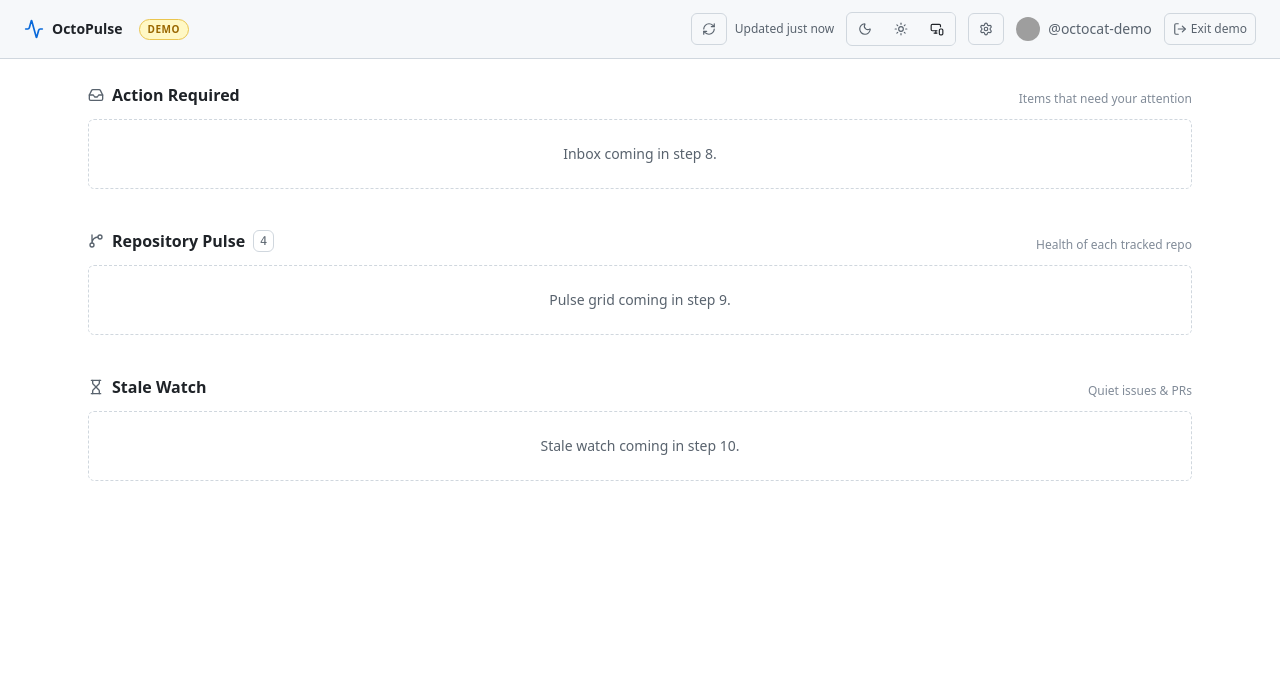
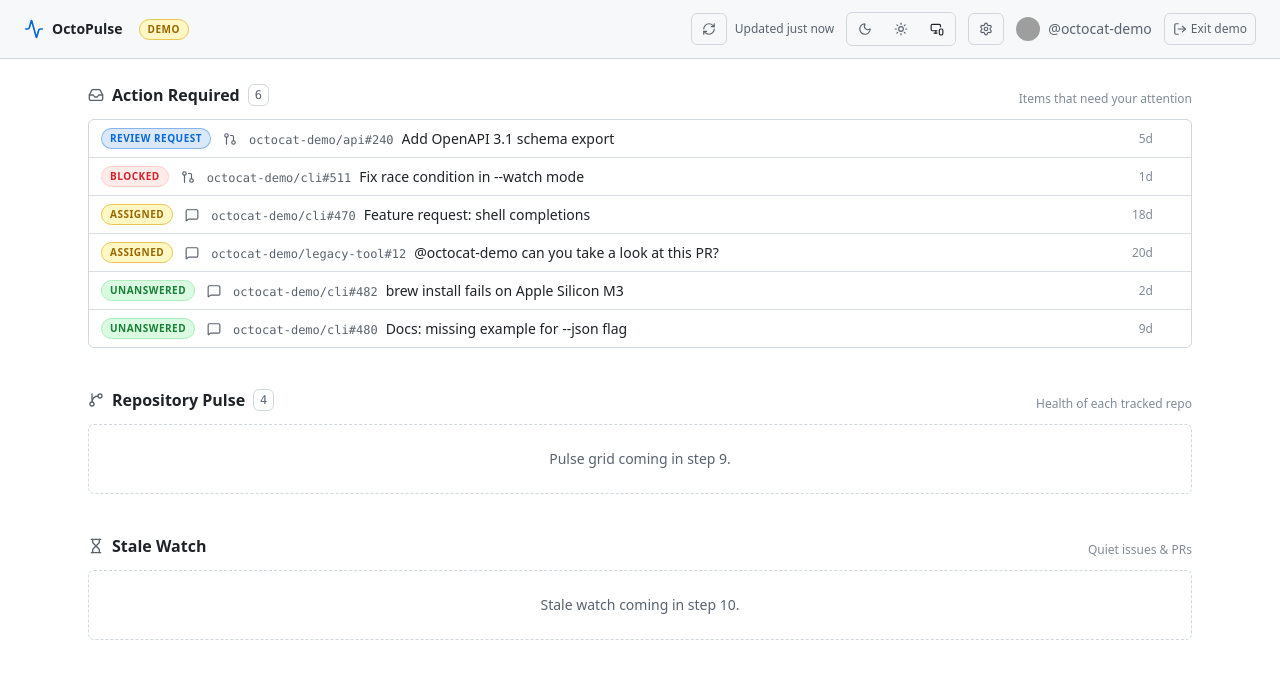
Before and after one commit to KingPin/OctoPulse, a React (Vite) app: page / in a window 1280 px wide. Both pictures are taken after a click on the button "Try demo mode without a token →". Shown: the top 676 px of the page. Built offline with nearby package versions, Linux system fonts and the light colour scheme; grey boxes are pictures that could not be loaded.

Commit message:
feat: action required inbox

```diff
--- a/package.json
+++ b/package.json
@@ -7,7 +7,8 @@
     "dev": "vite",
     "build": "tsc -b && vite build",
     "lint": "eslint .",
-    "preview": "vite preview"
+    "preview": "vite preview",
+    "test": "vitest run"
   },
   "dependencies": {
     "react": "^19.2.6",
@@ -28,6 +29,7 @@
     "tailwindcss": "^4.3.0",
     "typescript": "~6.0.2",
     "typescript-eslint": "^8.59.2",
-    "vite": "^8.0.12"
+    "vite": "^8.0.12",
+    "vitest": "^4.1.6"
   }
 }
--- /dev/null
+++ b/src/components/inbox/ActionInbox.tsx
@@ -0,0 +1,34 @@
+import { useMemo } from 'react'
+import { Inbox } from 'lucide-react'
+import { categorize } from './categorize'
+import { InboxRow } from './InboxRow'
+import type { RepoSnapshot } from '@/types/github'
+
+interface Props {
+  snapshots: RepoSnapshot[]
+  viewerLogin: string
+}
+
+export function ActionInbox({ snapshots, viewerLogin }: Props) {
+  const items = useMemo(
+    () => categorize(snapshots, viewerLogin),
+    [snapshots, viewerLogin],
+  )
+
+  if (items.length === 0) {
+    return (
+      <div className="flex flex-col items-center justify-center gap-2 p-8 border border-dashed border-[var(--color-border)] rounded-md text-[var(--color-fg-muted)]">
+        <Inbox className="w-6 h-6 text-[var(--color-success)]" aria-hidden />
+        <p className="text-sm">Inbox zero — nothing needs you right now.</p>
+      </div>
+    )
+  }
+
+  return (
+    <div className="border border-[var(--color-border)] rounded-md overflow-hidden">
+      {items.map((item) => (
+        <InboxRow key={item.id} item={item} />
+      ))}
+    </div>
+  )
+}
--- /dev/null
+++ b/src/components/inbox/InboxRow.tsx
@@ -0,0 +1,69 @@
+import { ExternalLink, GitPullRequest, MessageSquare } from 'lucide-react'
+import { CATEGORY_META, type InboxItem } from './categorize'
+
+interface Props {
+  item: InboxItem
+}
+
+const TONE_CLASS: Record<
+  'accent' | 'danger' | 'attention' | 'success',
+  string
+> = {
+  accent:
+    'bg-[color-mix(in_oklab,var(--color-accent)_15%,transparent)] text-[var(--color-accent)] border-[color-mix(in_oklab,var(--color-accent)_40%,transparent)]',
+  danger:
+    'bg-[var(--color-danger-bg)] text-[var(--color-danger)] border-[var(--color-danger-border)]',
+  attention:
+    'bg-[var(--color-attention-bg)] text-[var(--color-attention)] border-[var(--color-attention-border)]',
+  success:
+    'bg-[var(--color-success-bg)] text-[var(--color-success)] border-[var(--color-success-border)]',
+}
+
+function formatAge(days: number): string {
+  if (days === 0) return 'today'
+  if (days === 1) return '1d'
+  if (days < 30) return `${days}d`
+  if (days < 365) return `${Math.floor(days / 30)}mo`
+  return `${Math.floor(days / 365)}y`
+}
+
+export function InboxRow({ item }: Props) {
+  const meta = CATEGORY_META[item.category]
+  const Icon = item.isPullRequest ? GitPullRequest : MessageSquare
+
+  return (
+    <a
+      href={item.url}
+      target="_blank"
+      rel="noopener noreferrer"
+      className="group flex items-center gap-3 px-3 py-2 border-t border-[var(--color-border-muted)] first:border-t-0 hover:bg-[var(--color-canvas-subtle)]"
+    >
+      <span
+        className={`shrink-0 text-[10px] uppercase tracking-wider font-semibold px-2 py-0.5 rounded-full border ${TONE_CLASS[meta.tone]}`}
+      >
+        {meta.label}
+      </span>
+
+      <Icon
+        className="w-3.5 h-3.5 text-[var(--color-fg-muted)] shrink-0"
+        aria-hidden
+      />
+
+      <div className="flex-1 min-w-0 flex items-baseline gap-2">
+        <span className="font-mono text-xs text-[var(--color-fg-muted)] shrink-0">
+          {item.repoNameWithOwner}#{item.number}
+        </span>
+        <span className="truncate text-sm">{item.title}</span>
+      </div>
+
+      <span className="text-xs text-[var(--color-fg-subtle)] shrink-0">
+        {formatAge(item.ageDays)}
+      </span>
+
+      <ExternalLink
+        className="w-3.5 h-3.5 text-[var(--color-fg-subtle)] opacity-0 group-hover:opacity-100 shrink-0"
+        aria-hidden
+      />
+    </a>
+  )
+}
--- /dev/null
+++ b/src/components/inbox/categorize.ts
@@ -0,0 +1,183 @@
+import {
+  MAINTAINER_ASSOCIATIONS,
+  type AuthorAssociation,
+  type Issue,
+  type IssueComment,
+  type PullRequest,
+  type RepoSnapshot,
+} from '@/types/github'
+
+export type InboxCategory =
+  | 'review'
+  | 'assigned'
+  | 'blocked'
+  | 'unanswered'
+
+export interface InboxItem {
+  /** Stable per-item id, used as a React key. */
+  id: string
+  category: InboxCategory
+  repoNameWithOwner: string
+  number: number
+  title: string
+  url: string
+  ageDays: number
+  isPullRequest: boolean
+  /** ISO timestamp the row sorts on (createdAt for issues, updatedAt for PRs). */
+  sortAt: string
+  /** Author of the issue/PR (for display). */
+  authorLogin: string | null
+}
+
+const DAY_MS = 24 * 60 * 60 * 1000
+
+function ageDays(iso: string, now: number): number {
+  return Math.max(0, Math.floor((now - new Date(iso).getTime()) / DAY_MS))
+}
+
+function isMaintainer(assoc: AuthorAssociation): boolean {
+  return MAINTAINER_ASSOCIATIONS.includes(assoc)
+}
+
+function hasMaintainerComment(comments: IssueComment[]): boolean {
+  return comments.some((c) => isMaintainer(c.authorAssociation))
+}
+
+function viewerIsAssigned(
+  assignees: { nodes: Array<{ login: string }> },
+  viewerLogin: string,
+): boolean {
+  return assignees.nodes.some((a) => a.login === viewerLogin)
+}
+
+function viewerIsRequestedReviewer(pr: PullRequest, viewerLogin: string): boolean {
+  return pr.reviewRequests.nodes.some((r) => {
+    const reviewer = r.requestedReviewer
+    return !!reviewer && 'login' in reviewer && reviewer.login === viewerLogin
+  })
+}
+
+function prHasFailingChecks(pr: PullRequest): boolean {
+  const last = pr.commits.nodes[pr.commits.nodes.length - 1]
+  const state = last?.commit.statusCheckRollup?.state
+  return state === 'FAILURE' || state === 'ERROR'
+}
+
+/**
+ * Pure transformation: snapshot data -> inbox items.
+ * Each item appears in at most one category — categories are evaluated in
+ * priority order (review → blocked → assigned → unanswered).
+ */
+export function categorize(
+  snapshots: RepoSnapshot[],
+  viewerLogin: string,
+  now: number = Date.now(),
+): InboxItem[] {
+  const items: InboxItem[] = []
+  const seen = new Set<string>()
+
+  const push = (item: InboxItem) => {
+    if (seen.has(item.id)) return
+    seen.add(item.id)
+    items.push(item)
+  }
+
+  for (const repo of snapshots) {
+    for (const pr of repo.pullRequests.nodes) {
+      if (pr.isDraft) continue
+
+      if (viewerIsRequestedReviewer(pr, viewerLogin)) {
+        push(prItem(repo, pr, 'review', now))
+        continue
+      }
+      if (
+        pr.author?.login === viewerLogin &&
+        (pr.reviewDecision === 'CHANGES_REQUESTED' || prHasFailingChecks(pr))
+      ) {
+        push(prItem(repo, pr, 'blocked', now))
+        continue
+      }
+      if (viewerIsAssigned(pr.assignees, viewerLogin)) {
+        push(prItem(repo, pr, 'assigned', now))
+        continue
+      }
+    }
+
+    for (const issue of repo.issues.nodes) {
+      if (viewerIsAssigned(issue.assignees, viewerLogin)) {
+        push(issueItem(repo, issue, 'assigned', now))
+        continue
+      }
+      if (
+        !isMaintainer(issue.authorAssociation) &&
+        issue.author?.login !== viewerLogin &&
+        !hasMaintainerComment(issue.comments.nodes)
+      ) {
+        push(issueItem(repo, issue, 'unanswered', now))
+        continue
+      }
+    }
+  }
+
+  return items.sort((a, b) => {
+    const order: Record<InboxCategory, number> = {
+      review: 0,
+      blocked: 1,
+      assigned: 2,
+      unanswered: 3,
+    }
+    if (order[a.category] !== order[b.category])
+      return order[a.category] - order[b.category]
+    return b.sortAt.localeCompare(a.sortAt)
+  })
+}
+
+function prItem(
+  repo: RepoSnapshot,
+  pr: PullRequest,
+  category: InboxCategory,
+  now: number,
+): InboxItem {
+  return {
+    id: `pr:${pr.id}:${category}`,
+    category,
+    repoNameWithOwner: repo.nameWithOwner,
+    number: pr.number,
+    title: pr.title,
+    url: pr.url,
+    ageDays: ageDays(pr.updatedAt, now),
+    sortAt: pr.updatedAt,
+    isPullRequest: true,
+    authorLogin: pr.author?.login ?? null,
+  }
+}
+
+function issueItem(
+  repo: RepoSnapshot,
+  issue: Issue,
+  category: InboxCategory,
+  now: number,
+): InboxItem {
+  return {
+    id: `issue:${issue.id}:${category}`,
+    category,
+    repoNameWithOwner: repo.nameWithOwner,
+    number: issue.number,
+    title: issue.title,
+    url: issue.url,
+    ageDays: ageDays(issue.createdAt, now),
+    sortAt: issue.createdAt,
+    isPullRequest: false,
+    authorLogin: issue.author?.login ?? null,
+  }
+}
+
+export const CATEGORY_META: Record<
+  InboxCategory,
+  { label: string; tone: 'accent' | 'danger' | 'attention' | 'success' }
+> = {
+  review: { label: 'Review request', tone: 'accent' },
+  blocked: { label: 'Blocked', tone: 'danger' },
+  assigned: { label: 'Assigned', tone: 'attention' },
+  unanswered: { label: 'Unanswered', tone: 'success' },
+}
--- a/src/components/shell/Dashboard.tsx
+++ b/src/components/shell/Dashboard.tsx
@@ -1,7 +1,9 @@
-import { useState } from 'react'
+import { useMemo, useState } from 'react'
 import { Inbox, GitBranch, Hourglass, Loader2 } from 'lucide-react'
 import { TopBar } from './TopBar'
 import { useDashboardData } from '@/hooks/useDashboardData'
+import { ActionInbox } from '@/components/inbox/ActionInbox'
+import { categorize } from '@/components/inbox/categorize'
 import type { TrackedRepo } from '@/hooks/useRepos'
 import type { Viewer } from '@/lib/github/types'
 
@@ -44,6 +46,10 @@ function SectionHeader({ icon: Icon, title, count, caption }: SectionHeaderProps
 export function Dashboard({ viewer, isDemo, trackedRepos, onSignOut }: Props) {
   const { state, refresh } = useDashboardData({ trackedRepos, isDemo })
   const [, setSettingsOpen] = useState(false)
+  const inboxCount = useMemo(
+    () => categorize(state.snapshots, viewer.login).length,
+    [state.snapshots, viewer.login],
+  )
 
   return (
     <main className="min-h-screen flex flex-col">
@@ -80,11 +86,13 @@ export function Dashboard({ viewer, isDemo, trackedRepos, onSignOut }: Props) {
               <SectionHeader
                 icon={Inbox}
                 title="Action Required"
+                count={inboxCount}
                 caption="Items that need your attention"
               />
-              <div className="p-6 text-sm text-[var(--color-fg-muted)] border border-dashed border-[var(--color-border)] rounded-md text-center">
-                Inbox coming in step 8.
-              </div>
+              <ActionInbox
+                snapshots={state.snapshots}
+                viewerLogin={viewer.login}
+              />
             </section>
 
             <section aria-label="Repository pulse">
```
Also changed, not shown: 2 other files (tests, documents, lock files or other folders).
